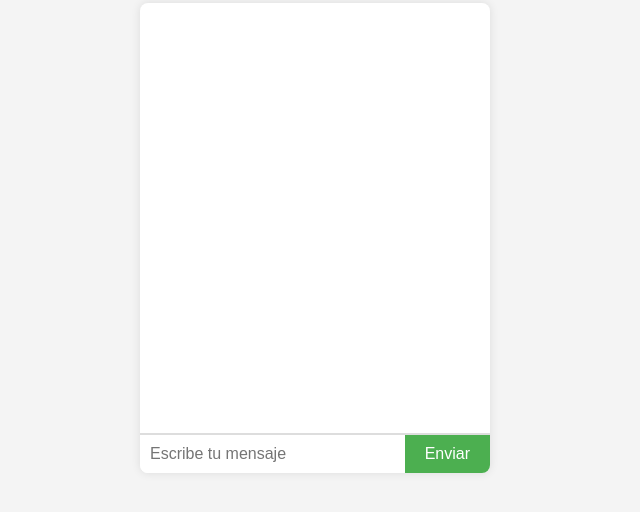
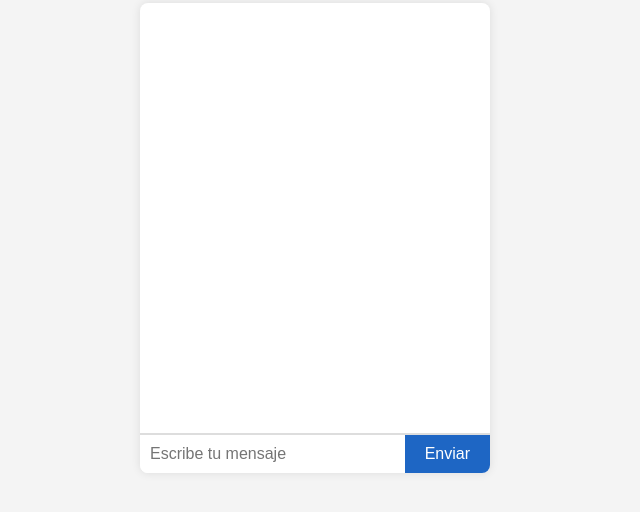
Before and after one commit to M1cke01/AI-chatbot, a plain HTML site: page index.html in a window 1280 px wide. Shown: the part 162-674 px from the top of the page, without its empty margins (325-965 px from the left). Drawn offline with Linux system fonts and the light colour scheme.

Commit message:
mejor este color de boton

```diff
--- a/styles/styles.css
+++ b/styles/styles.css
@@ -41,7 +41,7 @@ input[type="text"] {
 button {
     padding: 10px 20px;
     border: none;
-    background-color: #4CAF50;
+    background-color: #1e66c4;
     color: white;
     cursor: pointer;
     font-size: 16px;
```
